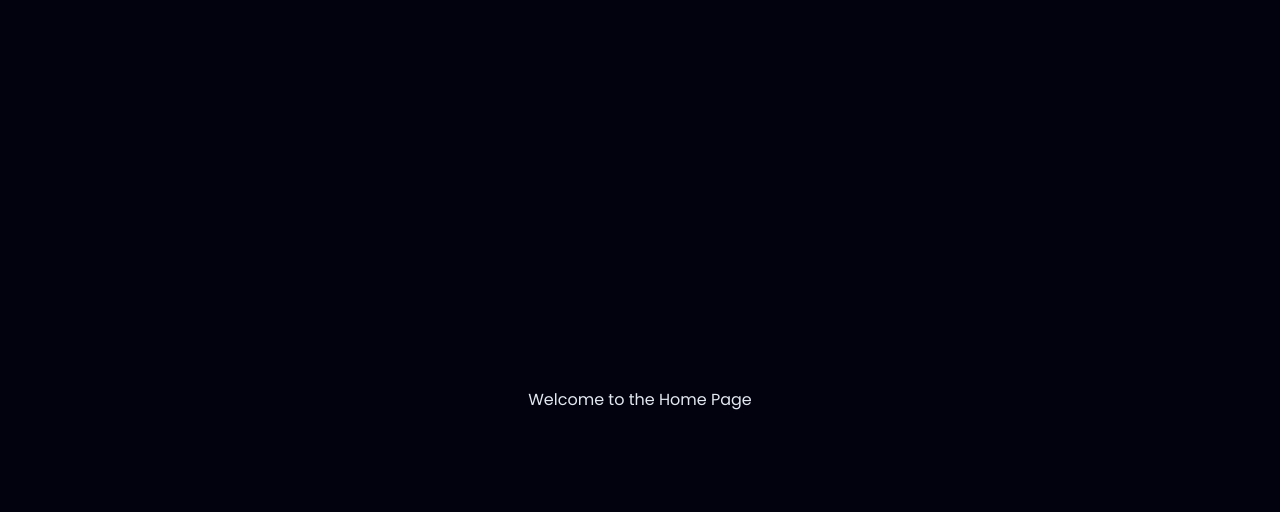
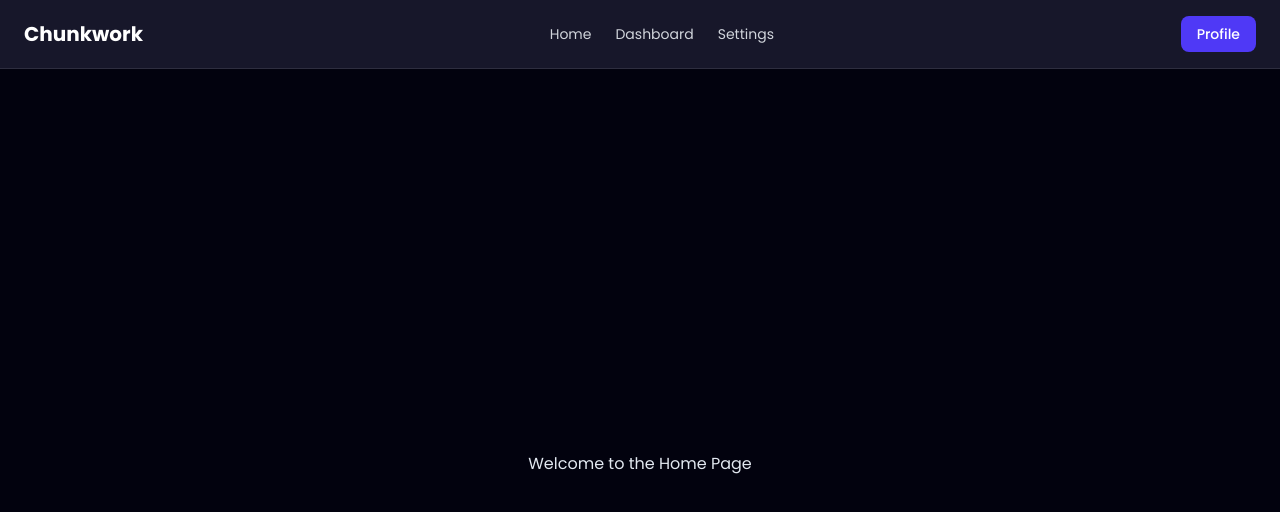
Before and after one commit to ocean-kelp/chunkwork, a SvelteKit app in the folder app/chunkwork/: page / in a window 1280 px wide. Shown: the top 512 px of the page. Built offline with nearby package versions, Linux system fonts and the light colour scheme.

Commit message:
refactor: update layout styles and remove unused home page component

```diff
--- a/app/chunkwork/src/app.css
+++ b/app/chunkwork/src/app.css
@@ -12,6 +12,6 @@
 
   body {
     font-family: var(--font-sans);
-    min-height: 100vh;
+    /* min-height: 100vh;  height will now be handled by the group layouts. */
   }
 }
--- a/app/chunkwork/src/routes/(app)/+layout.svelte
+++ b/app/chunkwork/src/routes/(app)/+layout.svelte
@@ -27,6 +27,6 @@
   pt-16 (padding-top: 4rem) offsets the fixed header height
   so page content starts below it, not underneath it.
 -->
-<div class="pt-16 min-h-screen">
+<div class="pt-16 min-h-[calc(100vh-4rem)]">
   {@render children()}
 </div>
--- a/app/chunkwork/src/routes/+page.svelte
+++ b/app/chunkwork/src/routes/(app)/+page.svelte
@@ -6,7 +6,3 @@
     <h1>Welcome to the Home Page</h1>
 
 </main>
-
-<style lang="postcss">
-    @reference "tailwindcss";
-</style>
```
